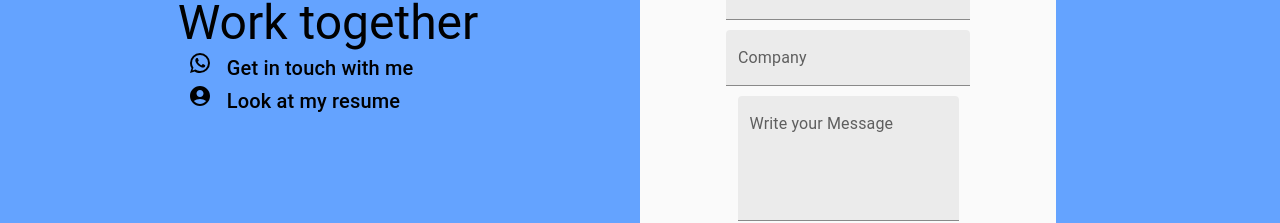
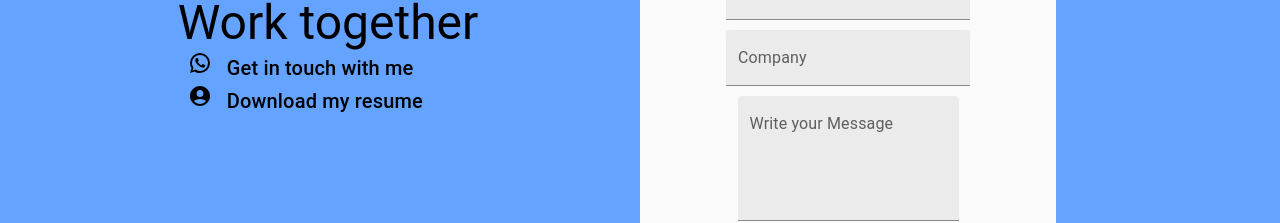
Before and after one commit to Steven-Rodriguez-git/portfolio-web-dev, a React (Create React App) app: page /contact in a window 1280 px wide. Shown: the part 301-524 px from the top of the page. Built offline with nearby package versions, Linux system fonts and the light colour scheme.

Commit message:
add download curriculum

```diff
--- a/src/App.js
+++ b/src/App.js
@@ -6,7 +6,6 @@ import SimpleNavBar from "./common/navbar/SimpleNavBar";
 import Footer from "./common/footer/Footer";
 import { Routes, Route } from "react-router-dom";
 import ContactPage from "./pages/ContactForm/ContactPage";
-import Curriculum from "./pages/ContactForm/Curriculum";
 import CreatePage from "./pages/ContactForm/CreatePage";
 
 function App() {
@@ -18,9 +17,8 @@ function App() {
             <Route path="/" element={<Home />} />
           </Route>
           <Route element={<SimpleNavBar />}>
-            <Route path="contact" element={<ContactPage />} />
+            <Route path="contact" element={<ContactPage />}/>
             <Route path="create" element={<CreatePage />} />
-            <Route path="curriculum" element={<Curriculum />} />
           </Route>
         </Routes>
         <Footer />
--- a/src/data/lang/en.json
+++ b/src/data/lang/en.json
@@ -34,7 +34,7 @@
     "footer.footer":"This page was developed using React & Material UI",
     "contact.work":" Work together ",
     "contact.touch":" Get in touch with me ",
-    "contact.resume":" Look at my resume ",
+    "contact.resume":" Download my resume ",
     "contact.message":" Send us message",
     "contact.button":" Send ",
     "contact.client":" If you have an idea, we can make it come true ",
--- a/src/data/lang/es.json
+++ b/src/data/lang/es.json
@@ -34,7 +34,7 @@
   "footer.footer": "Esta página fue desarrollada usando React y Material UI",
   "contact.work": " Trabajemos juntos ",
   "contact.touch": " Ponte en contacto conmigo",
-  "contact.resume": " Mira mi hoja de vida ",
+  "contact.resume": " Descarga mi hoja de vida ",
   "contact.message": " Envía un mensaje",
   "contact.button": " Enviar ",
   "contact.client": " Si tienes una idea, podemos hacerla realidad ",
--- a/src/pages/ContactForm/ContactPage.js
+++ b/src/pages/ContactForm/ContactPage.js
@@ -71,10 +71,12 @@ const ContactPage = () => {
               </Typography>
             </Grid>
           </Link>
+
           <Link
-            href="./curriculum"
+            href="./Curriculum Steven Rodriguez.pdf"
             underline="hover"
             color="inherit"
+            download
           >
             <Grid item>
               <Typography variant="h6">
--- a/src/pages/ContactForm/Curriculum.js
+++ /dev/null
@@ -1,12 +0,0 @@
-import * as React from "react";
-
-
-const Curriculum = () => {
-  return (
-    <div style={{marginTop:"70px"}}>
-    <embed src="./Curriculum Steven Rodriguez.pdf" type="application/pdf" width="100%" height="800px"/>
-    </div>
-  );
-};
-
-export default Curriculum;
```
